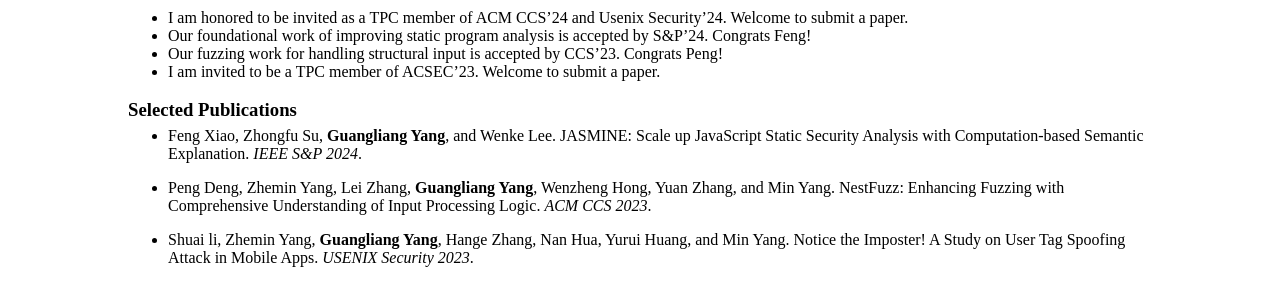
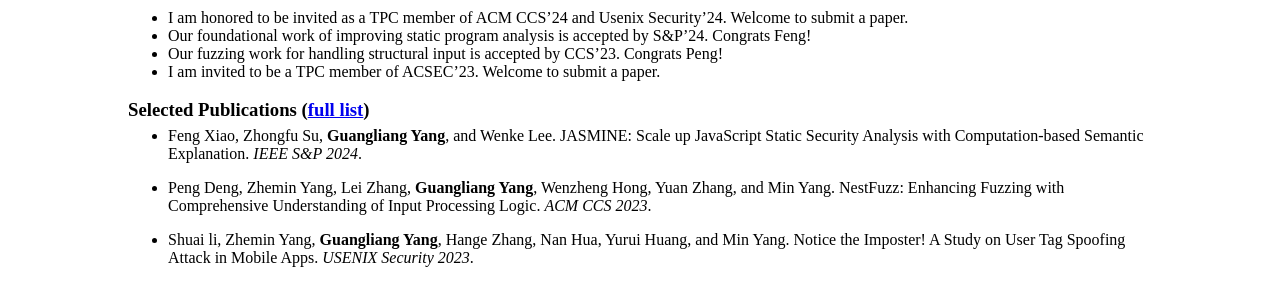
Before and after one commit to yang-guangliang/yang-guangliang.github.io, a Jekyll site: the page built from index.md, in a window 1280 px wide. Shown: the part 317-610 px from the top of the page. Built offline with Jekyll 4.4.1, drawn with Linux system fonts in a browser that asks for light colours.

Commit message:
Update index.md

```diff
--- a/index.md
+++ b/index.md
@@ -26,7 +26,7 @@ My research focuses on computer system and AI security. Our team is particularly
 - I am invited to be a TPC member of ACSEC'23. Welcome to submit a paper.
 
 
-### Selected Publications
+### Selected Publications ([full list](./publications))
 
 - Feng Xiao, Zhongfu Su, **Guangliang Yang**, and Wenke Lee. JASMINE: Scale up JavaScript Static Security Analysis with Computation-based Semantic Explanation. *IEEE S&P 2024*.
 
```
